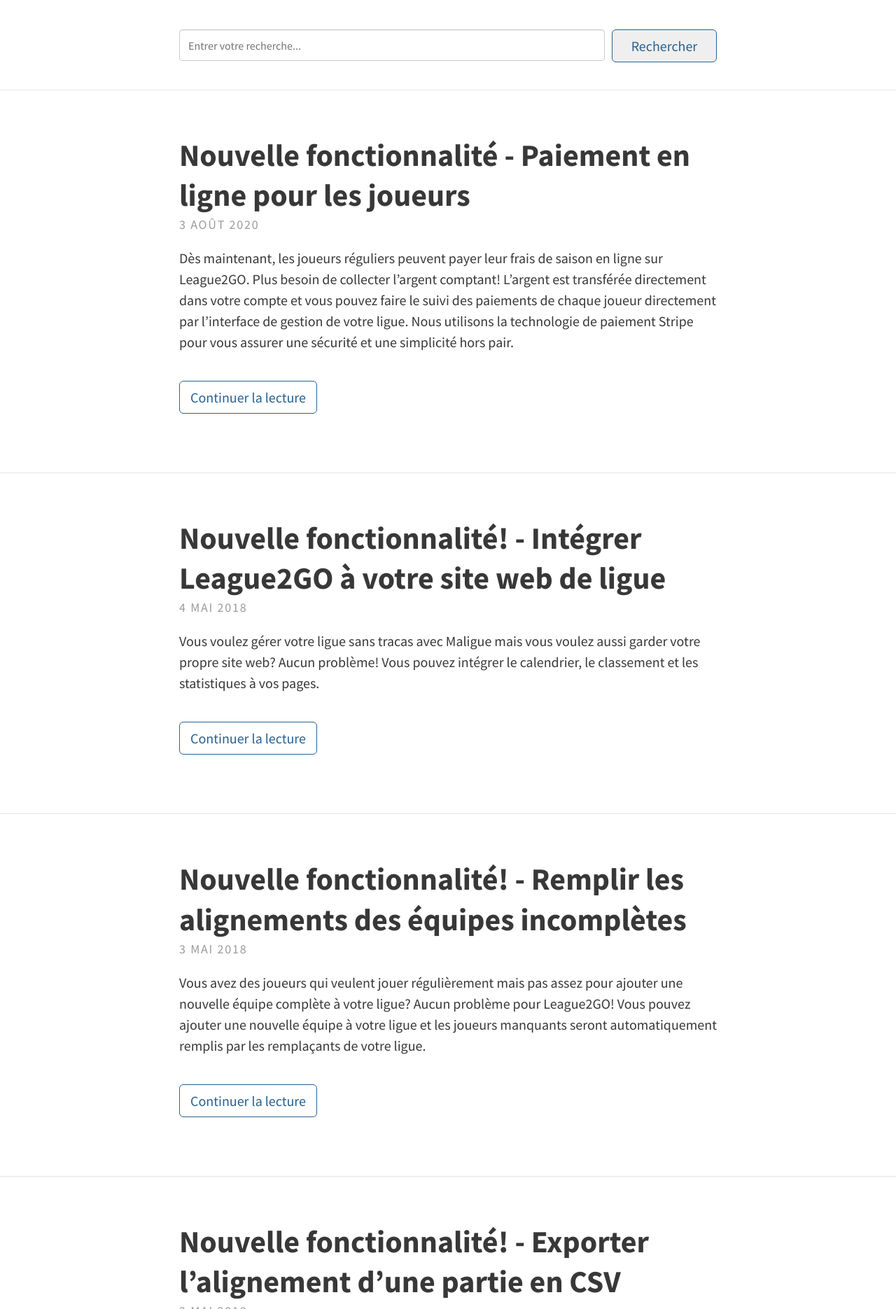
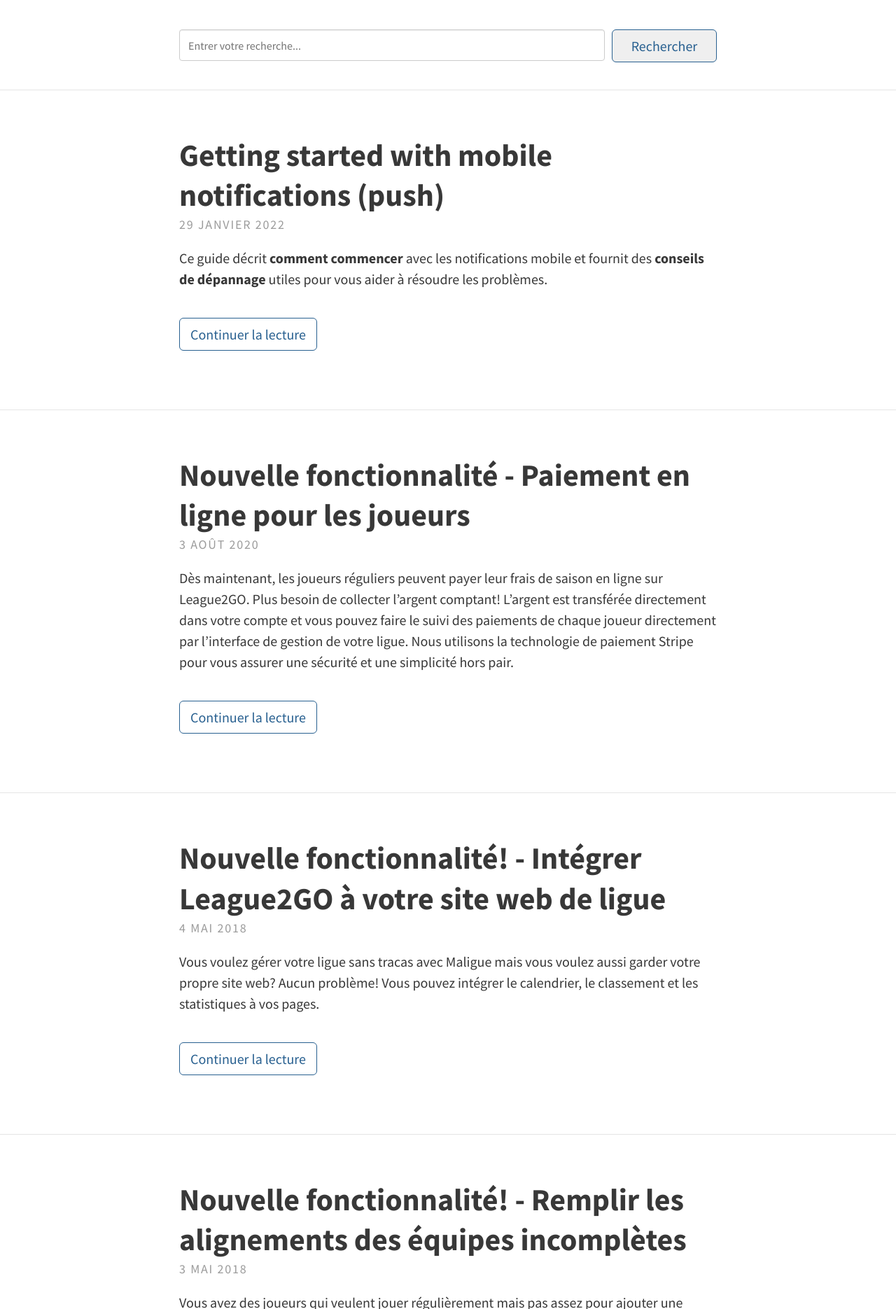
Before and after one commit to League2GO/league2go.github.io, a Jekyll site: the page built from fr/index.html, in a window 1280 px wide. Shown: the part 416-2286 px from the top of the page at 70% size. Built offline with Jekyll 4.4.1, drawn with Linux system fonts in a browser that asks for light colours; nearby versions of some CDN libraries.

Commit message:
add gettting start with push blog post

```diff
--- a/_config.yml
+++ b/_config.yml
@@ -3,6 +3,14 @@
 url: "https://blog.league2go.com" # the base hostname & protocol for your site
 #url: "http://localhost:4000" # the base hostname & protocol for your site
 permalink: /:title/
+
+appStoreUrls:
+    fr:
+      iosUrl: 'https://apps.apple.com/ca/app/league2go/id1186556911'
+      androidUrl: 'https://play.google.com/store/apps/details?id=ca.maligue&hl=fr&gl=CA'
+    en:
+      iosUrl: 'https://apps.apple.com/ca/app/league2go/id1186556911'
+      androidUrl: 'https://play.google.com/store/apps/details?id=ca.maligue&hl=en&gl=CA'
 
 gems:
   - jekyll-sitemap
--- /dev/null
+++ b/_posts/fr/2022-01-29-notifications-mobile.md
@@ -0,0 +1,99 @@
+---
+title: "Getting started with mobile notifications (push)"
+lang: fr
+localization: mobile-notifications
+---
+
+Ce guide décrit **comment commencer** avec les notifications mobile et fournit des **conseils de dépannage** utiles pour vous aider à résoudre les problèmes.
+
+## Notifications push
+
+Les notifications mobiles (push) vous offrent la meilleure expérience et sont un excellent moyen de ne jamais manquer une partie. Comme ils sont plus rapides que les SMS, vous aurez plus de chances d'obtenir l'espace disponible lors du prochain jeu auquel vous souhaitez jouer.
+
+<br/>
+{% include image.html src="2017-11-22-push-fr.png" caption="Notification to sub in a game" %}
+<br/>
+
+## Pour commencer
+
+Une fois que vous avez votre compte League2GO, téléchargez notre application
+
+<br/>
+<div class="image-container-row">
+{% include image.html src="mobile/app-store-fr.jpg" caption="Download on the app store" url=site.appStoreUrls.en.iosUrl %}
+{% include image.html src="mobile/play-store-fr.jpg" caption="Download on the play store" url=site.appStoreUrls.en.androidUrl %}
+</div>
+<br/>
+
+Connectez-vous, et continuez, appuyez sur autoriser dans les fenêtres qui suivent.
+
+<br/>
+<div class="image-container-row">
+{% include image.html src="2022-01-29-mobile-notifications-activate-ios-fr.png" caption="setup notifcations screen" %}
+{% include image.html src="2022-01-29-mobile-notifications-activate-android-fr.png" caption="setup notifcations screen" %}
+</div>
+<br/>
+
+Ensuite, vous recevrez un message de confirmation sur votre appareil.
+
+<br/>
+<div class="image-container-row">
+{% include image.html src="2022-01-29-mobile-notifications-super-ios-fr.png" caption="Super!" %}
+{% include image.html src="2022-01-29-mobile-notifications-super-android-fr.png" caption="Super!" %}
+</div>
+<br/>
+
+## Conseils de dépannage
+
+Si vous rencontrez des problèmes avec les notifications push, essayez ce qui suit:
+
+* **Envoyer un push test** via votre profil (voir ci-dessous)
+<br/>
+<br/>
+* **Vérifiez les paramètres de votre appareil** et les paramètres de notification de League2GO
+<br/>
+<br/>
+* **Avez-vous activé le mode Ne pas déranger?** Avez-vous des résumés programmés? Ajoutez l'application League2GO comme exception.
+<br/>
+<br/>
+* **Vous êtes-vous déconnecté?** Vous devez rester connecté pour recevoir des notifications push pour votre compte.
+<br/>
+<br/>
+* **Avez-vous activé le Wi-Fi ou les données?** Vous devez rester connecté à l'internet. Si vous êtes déconnecté, vous recevrez des notifications push lorsque vous vous reconnecterez.
+<br/>
+<br/>
+
+### J'ai reçu courriel "Vos notifications mobiles ne fonctionnent plus"
+
+Si vous avez reçu un courriel de notre part vous informant que vos notifications push ne fonctionnent plus, ouvrez l'app et recherchez "diagnostiquer les notifications push" en haut du menu.
+
+<br/>
+{% include image.html src="2022-01-29-mobile-notifications-diagnose-ios-fr.png" caption="App menu diagnose push" %}
+<br/>
+
+### Envoyer un push test
+
+Si vous pensez que les notifications push ne fonctionnent pas, vous pouvez vous envoyer une notification test.
+
+1. Dans l'app, ouvrez le menu et accédez à votre profil
+2. Naviguer vers le bas de le page et chercher "Envoyer un push"
+3. Ouvrez la fenêtre pour "Envoyer un push" et envoyez-vous un push.
+
+Ensuite, vous recevrez un push de confirmation sur votre appareil.
+
+<br/>
+<div class="image-container-row">
+{% include image.html src="2022-01-29-mobile-notifications-profile-ios-fr.png" caption="Profile" %}
+{% include image.html src="2022-01-29-mobile-notifications-test-ios-fr.png" caption="Sending a test push" %}
+</div>
+<br/>
+
+### Dernier recours
+
+En dernier recours, désinstallez et réinstallez l'app League2GO. Après vous être connecté, activez les notifications push, puis, vous recevrez un push de confirmation sur votre appareil.
+
+## Pour conclure
+
+Nous attendons vos commentaires au [info@league2go.com](mailto:info@league2go.com).
+
+_Par Kyle de League2GO_
--- a/_sass/includes/_image.scss
+++ b/_sass/includes/_image.scss
@@ -5,3 +5,13 @@
         margin-bottom: 1em;
     }
 }
+
+.image-container-row {
+    display: flex;
+    flex-wrap: wrap;
+    align-items: center;
+    .image-container {
+        flex: 1;
+        padding: 0 0.5em;
+    }
+}
```
Also changed, not shown: _posts/en/2022-01-29-mobile-notifications.md (added, +99 -0 lines), assets/img/2022-01-29-mobile-notifications-activate-android-en.png (added), assets/img/2022-01-29-mobile-notifications-activate-android-fr.png (added), assets/img/2022-01-29-mobile-notifications-activate-ios-en.png (added), assets/img/2022-01-29-mobile-notifications-activate-ios-fr.png (added), assets/img/2022-01-29-mobile-notifications-diagnose-ios-fr.png (added), assets/img/2022-01-29-mobile-notifications-profile-ios-fr.png (added), assets/img/2022-01-29-mobile-notifications-super-android-en.png (added), assets/img/2022-01-29-mobile-notifications-super-android-fr.png (added), assets/img/2022-01-29-mobile-notifications-super-ios-en.png (added), assets/img/2022-01-29-mobile-notifications-super-ios-fr.png (added), assets/img/2022-01-29-mobile-notifications-test-ios-fr.png (added), assets/img/mobile/app-store-en.jpg (added), assets/img/mobile/app-store-fr.jpg (added), 2 more files.
